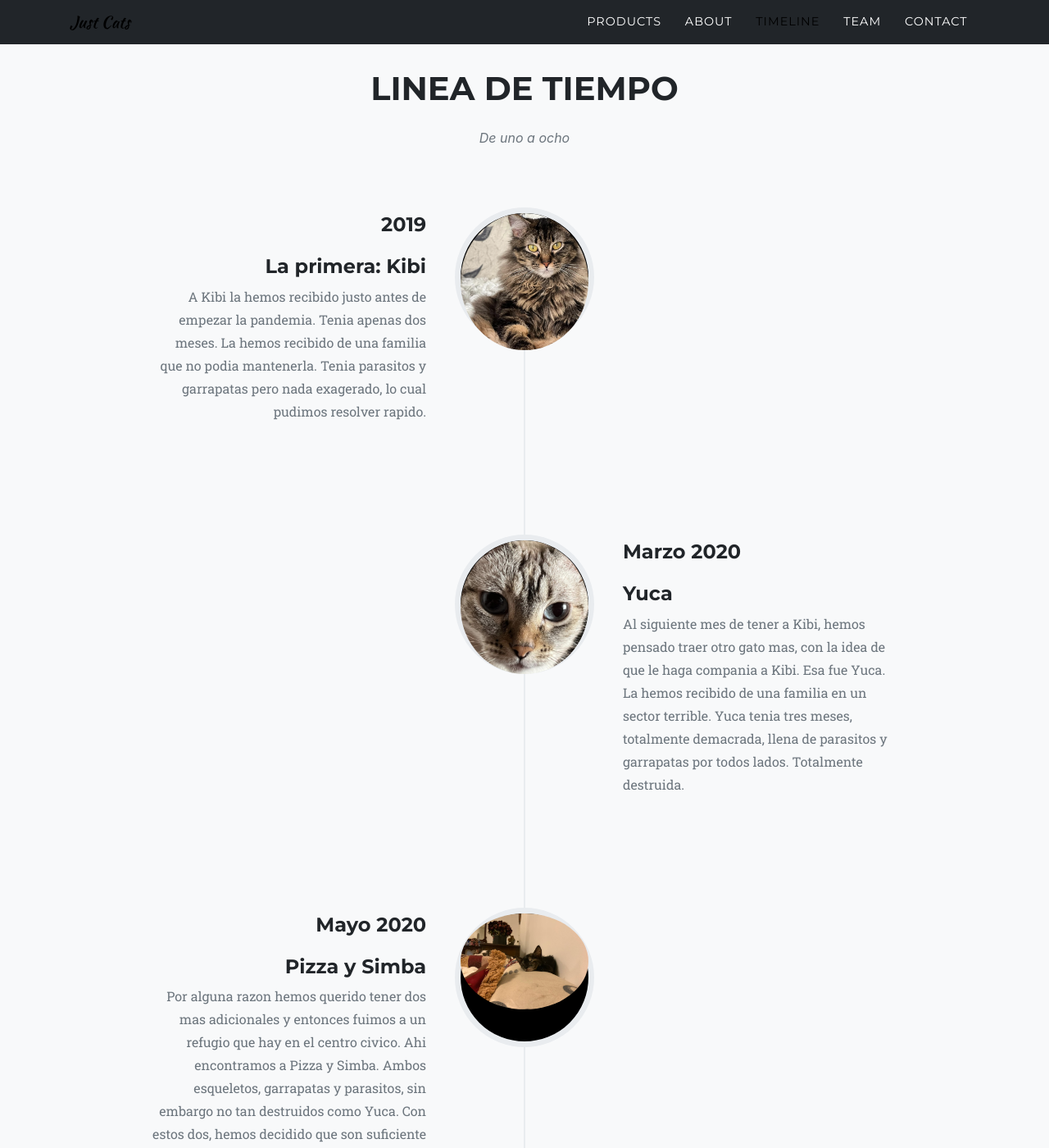
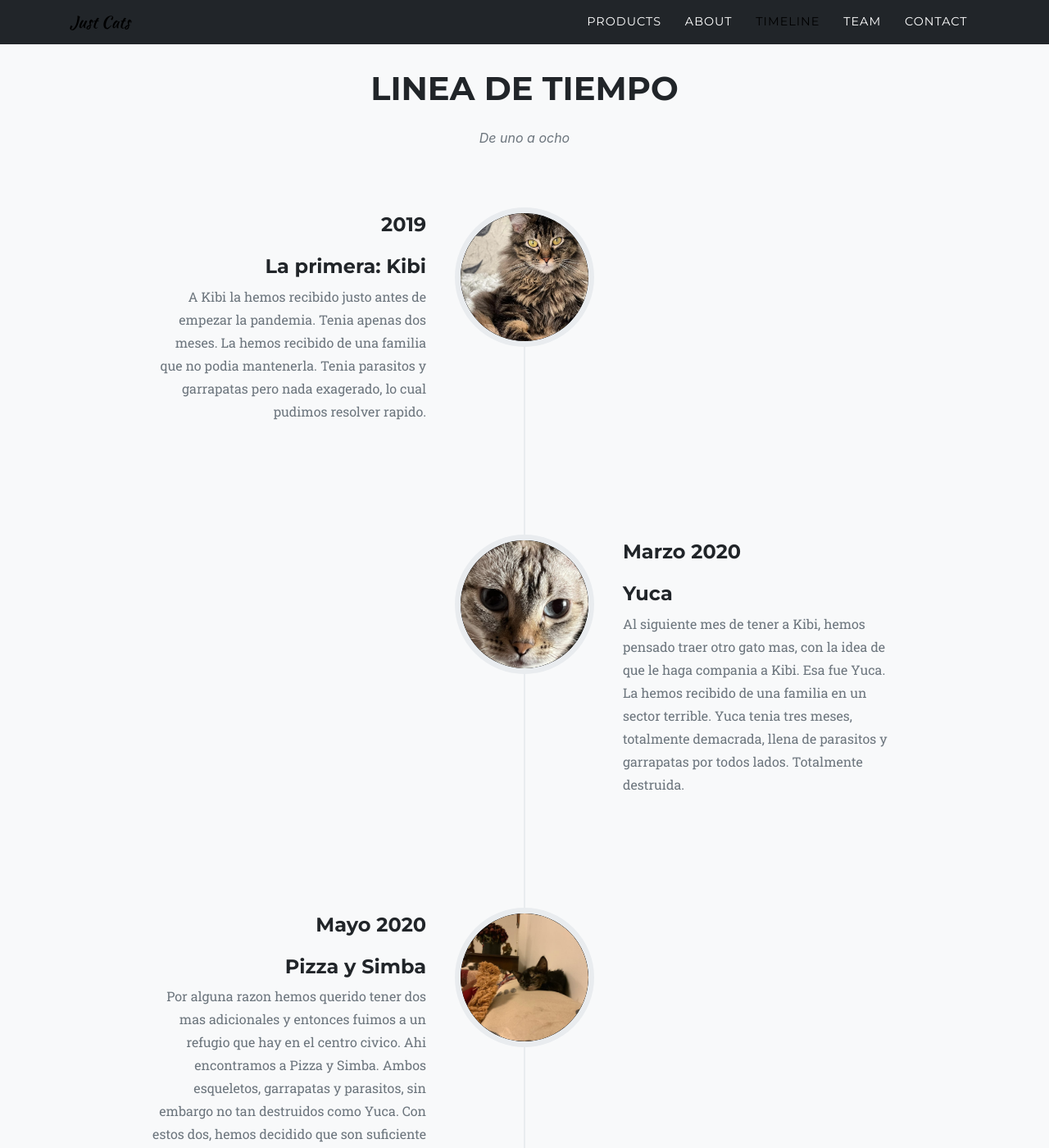
Before and after one commit to Caquita-beep/JustCats, a Jekyll site: the page built from index.md, in a window 1280 px wide and 1400 px high, scrolled down 2538 px. Shown: the whole window at 82% size. Built offline with Jekyll 4.4.1, drawn with Linux system fonts in a browser that asks for light colours; some web fonts are replaced.

Commit message:
Update _timeline.scss

```diff
--- a/_sass/layout/_timeline.scss
+++ b/_sass/layout/_timeline.scss
@@ -92,6 +92,21 @@
       }
     }
   }
+  .timeline-image {
+    position: relative;
+    overflow: hidden;
+    z-index: 2; /* Ensures the circular frame is above */
+}
+
+.timeline-image img {
+    position: absolute;
+    top: 0;
+    left: 0;
+    width: 100%;
+    height: 100%;
+    object-fit: cover;
+    z-index: 1; /* Puts the image behind the frame */
+}
   .timeline-body {
     > ul,
     > p {
```
